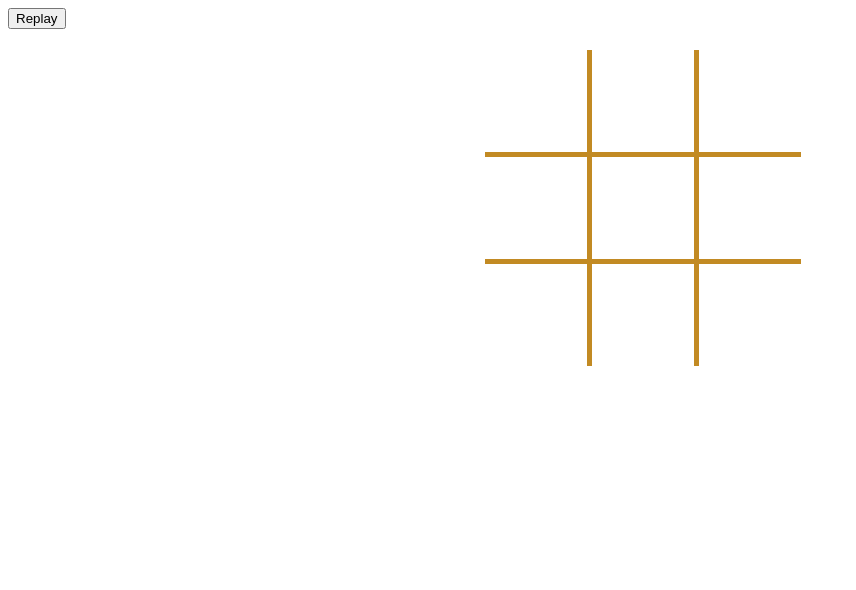
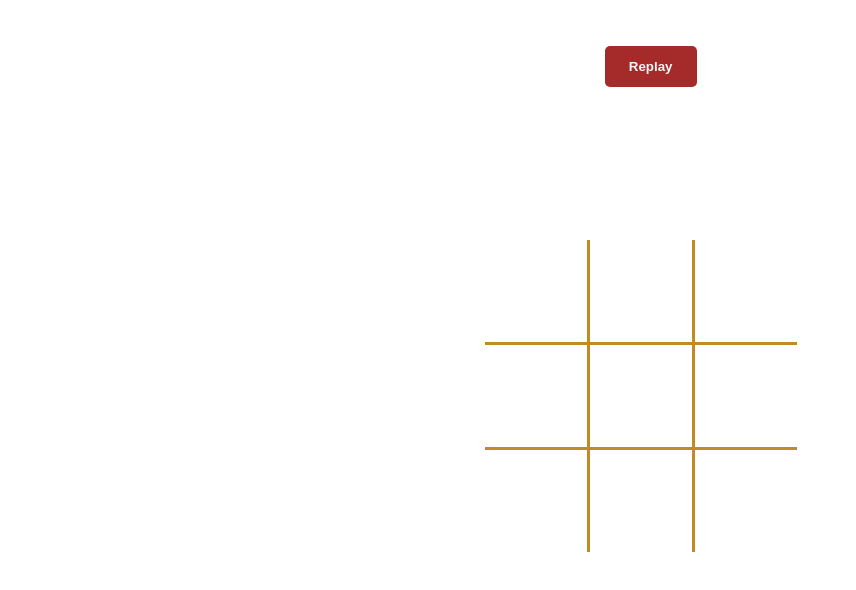
Before and after one commit to MeetMangukiya7/tic-tac-toe, a plain HTML site: page index.html in a window 1280 px wide. Shown: the whole page, without its empty margins (0-856 px from the left). Drawn offline with Linux system fonts and the light colour scheme.

Commit message:
style: button styling

```diff
--- a/style.css
+++ b/style.css
@@ -1,5 +1,5 @@
 td {
-  border: 5px solid rgb(194, 138, 35);
+  border: 3px solid rgb(194, 138, 35);
   height: 100px;
   width: 100px;
   text-align: center;
@@ -14,7 +14,7 @@ table {
   position: absolute;
   left: 50%;
   margin-left: -155px;
-  top: 50px;
+  top: 30%;
 }
 
 table tr:first-child td {
@@ -47,4 +47,18 @@ table tr td:last-child {
   border-radius: 5px;
   color: white;
   font-size: 2rem;
+  opacity: 0.8;
 }
+
+button {
+  border: none;
+  border-radius: 5px;
+  padding: 0.8rem 1.5rem;
+  margin: 1rem;
+  font-weight: bold;
+  background-color: brown;
+  color: whitesmoke;
+  position: absolute;
+  left: 46%;
+  top: 30px;
+}
```
